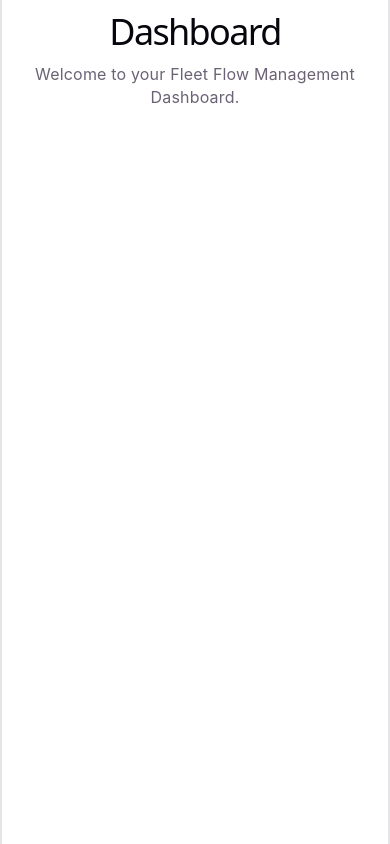
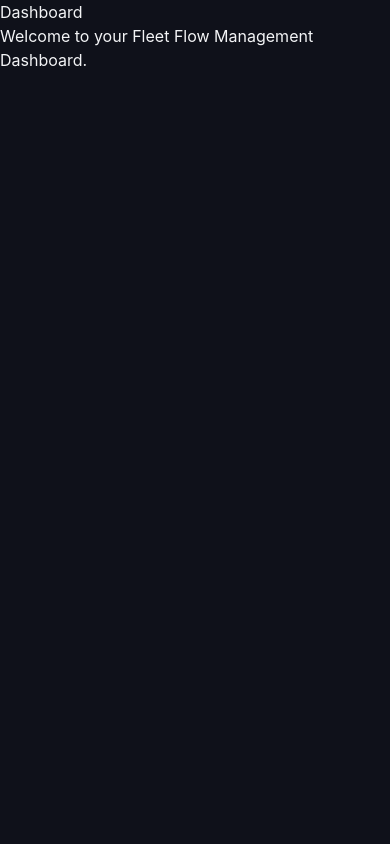
Before and after one commit to xiandev25/fleet-management-system-fullstack, a Vue app: page / in a window 390 px wide. Built offline with nearby package versions, Linux system fonts and the light colour scheme.

Commit message:
feat: Configure TailwindCSS v4 with premium road-themed design tokens

```diff
--- a/package.json
+++ b/package.json
@@ -9,6 +9,7 @@
     "preview": "vite preview"
   },
   "dependencies": {
+    "@tailwindcss/vite": "^4.3.0",
     "axios": "^1.16.1",
     "pinia": "^3.0.4",
     "vue": "^3.5.34",
--- a/src/style.css
+++ b/src/style.css
@@ -1,296 +1,51 @@
-:root {
-  --text: #6b6375;
-  --text-h: #08060d;
-  --bg: #fff;
-  --border: #e5e4e7;
-  --code-bg: #f4f3ec;
-  --accent: #aa3bff;
-  --accent-bg: rgba(170, 59, 255, 0.1);
-  --accent-border: rgba(170, 59, 255, 0.5);
-  --social-bg: rgba(244, 243, 236, 0.5);
-  --shadow:
-    rgba(0, 0, 0, 0.1) 0 10px 15px -3px, rgba(0, 0, 0, 0.05) 0 4px 6px -2px;
+@import "tailwindcss";
 
-  --sans: system-ui, 'Segoe UI', Roboto, sans-serif;
-  --heading: system-ui, 'Segoe UI', Roboto, sans-serif;
-  --mono: ui-monospace, Consolas, monospace;
+@theme {
+  /* Asphalt & Tar (Dark Mode Bases) */
+  --color-brand-asphalt: #0f111a;          /* Smooth new asphalt at night (Main Background) */
+  --color-brand-asphalt-light: #161a26;    /* Surface containers, sidebars (Polished tar) */
+  --color-brand-asphalt-lighter: #22293b;  /* Card panels, borders (Highway concrete gray) */
 
-  font: 18px/145% var(--sans);
-  letter-spacing: 0.18px;
-  color-scheme: light dark;
-  color: var(--text);
-  background: var(--bg);
-  font-synthesis: none;
-  text-rendering: optimizeLegibility;
+  /* High-Visibility Accents (Road Markings & Traffic Signs) */
+  --color-brand-highway-yellow: #facc15;   /* Reflector Lane Yellow (Primary Accent / Buttons) */
+  --color-brand-highway-yellow-hover: #eab308;
+  --color-brand-highway-yellow-glow: rgba(250, 204, 21, 0.12);
+
+  --color-brand-sign-blue: #0284c7;        /* Highway Guide Sign Blue (Secondary Accent / Links) */
+  --color-brand-sign-blue-hover: #0369a1;
+  --color-brand-sign-blue-glow: rgba(2, 132, 199, 0.15);
+
+  /* Status Colors (Traffic Signals & Road Safety) */
+  --color-status-go: #10b981;              /* Success / Available (Green Traffic Light) */
+  --color-status-caution: #f97316;         /* Warning / Alert (Construction Cone Orange) */
+  --color-status-stop: #ef4444;            /* Critical / Overdue (Stop Sign Red) */
+}
+
+/* Custom Base Styles */
+html, body {
+  background-color: #0f111a; /* brand-asphalt */
+  color: #f3f4f6; /* gray-100 */
+  font-family: 'Inter', system-ui, -apple-system, BlinkMacSystemFont, 'Segoe UI', Roboto, Oxygen, Ubuntu, Cantarell, sans-serif;
+  margin: 0;
+  padding: 0;
+  min-height: 100vh;
+  scroll-behavior: smooth;
   -webkit-font-smoothing: antialiased;
   -moz-osx-font-smoothing: grayscale;
-
-  @media (max-width: 1024px) {
-    font-size: 16px;
-  }
 }
 
-@media (prefers-color-scheme: dark) {
-  :root {
-    --text: #9ca3af;
-    --text-h: #f3f4f6;
-    --bg: #16171d;
-    --border: #2e303a;
-    --code-bg: #1f2028;
-    --accent: #c084fc;
-    --accent-bg: rgba(192, 132, 252, 0.15);
-    --accent-border: rgba(192, 132, 252, 0.5);
-    --social-bg: rgba(47, 48, 58, 0.5);
-    --shadow:
-      rgba(0, 0, 0, 0.4) 0 10px 15px -3px, rgba(0, 0, 0, 0.25) 0 4px 6px -2px;
-  }
-
-  #social .button-icon {
-    filter: invert(1) brightness(2);
-  }
+/* Custom Utility: Scrollbar */
+::-webkit-scrollbar {
+  width: 6px;
+  height: 6px;
 }
-
-body {
-  margin: 0;
+::-webkit-scrollbar-track {
+  background: #0f111a;
 }
-
-h1,
-h2 {
-  font-family: var(--heading);
-  font-weight: 500;
-  color: var(--text-h);
+::-webkit-scrollbar-thumb {
+  background: #22293b;
+  border-radius: 3px;
 }
-
-h1 {
-  font-size: 56px;
-  letter-spacing: -1.68px;
-  margin: 32px 0;
-  @media (max-width: 1024px) {
-    font-size: 36px;
-    margin: 20px 0;
-  }
+::-webkit-scrollbar-thumb:hover {
+  background: #facc15;
 }
-h2 {
-  font-size: 24px;
-  line-height: 118%;
-  letter-spacing: -0.24px;
-  margin: 0 0 8px;
-  @media (max-width: 1024px) {
-    font-size: 20px;
-  }
-}
-p {
-  margin: 0;
-}
-
-code,
-.counter {
-  font-family: var(--mono);
-  display: inline-flex;
-  border-radius: 4px;
-  color: var(--text-h);
-}
-
-code {
-  font-size: 15px;
-  line-height: 135%;
-  padding: 4px 8px;
-  background: var(--code-bg);
-}
-
-.counter {
-  font-size: 16px;
-  padding: 5px 10px;
-  border-radius: 5px;
-  color: var(--accent);
-  background: var(--accent-bg);
-  border: 2px solid transparent;
-  transition: border-color 0.3s;
-  margin-bottom: 24px;
-
-  &:hover {
-    border-color: var(--accent-border);
-  }
-  &:focus-visible {
-    outline: 2px solid var(--accent);
-    outline-offset: 2px;
-  }
-}
-
-.hero {
-  position: relative;
-
-  .base,
-  .framework,
-  .vite {
-    inset-inline: 0;
-    margin: 0 auto;
-  }
-
-  .base {
-    width: 170px;
-    position: relative;
-    z-index: 0;
-  }
-
-  .framework,
-  .vite {
-    position: absolute;
-  }
-
-  .framework {
-    z-index: 1;
-    top: 34px;
-    height: 28px;
-    transform: perspective(2000px) rotateZ(300deg) rotateX(44deg) rotateY(39deg)
-      scale(1.4);
-  }
-
-  .vite {
-    z-index: 0;
-    top: 107px;
-    height: 26px;
-    width: auto;
-    transform: perspective(2000px) rotateZ(300deg) rotateX(40deg) rotateY(39deg)
-      scale(0.8);
-  }
-}
-
-#app {
-  width: 1126px;
-  max-width: 100%;
-  margin: 0 auto;
-  text-align: center;
-  border-inline: 1px solid var(--border);
-  min-height: 100svh;
-  display: flex;
-  flex-direction: column;
-  box-sizing: border-box;
-}
-
-#center {
-  display: flex;
-  flex-direction: column;
-  gap: 25px;
-  place-content: center;
-  place-items: center;
-  flex-grow: 1;
-
-  @media (max-width: 1024px) {
-    padding: 32px 20px 24px;
-    gap: 18px;
-  }
-}
-
-#next-steps {
-  display: flex;
-  border-top: 1px solid var(--border);
-  text-align: left;
-
-  & > div {
-    flex: 1 1 0;
-    padding: 32px;
-    @media (max-width: 1024px) {
-      padding: 24px 20px;
-    }
-  }
-
-  .icon {
-    margin-bottom: 16px;
-    width: 22px;
-    height: 22px;
-  }
-
-  @media (max-width: 1024px) {
-    flex-direction: column;
-    text-align: center;
-  }
-}
-
-#docs {
-  border-right: 1px solid var(--border);
-
-  @media (max-width: 1024px) {
-    border-right: none;
-    border-bottom: 1px solid var(--border);
-  }
-}
-
-#next-steps ul {
-  list-style: none;
-  padding: 0;
-  display: flex;
-  gap: 8px;
-  margin: 32px 0 0;
-
-  .logo {
-    height: 18px;
-  }
-
-  a {
-    color: var(--text-h);
-    font-size: 16px;
-    border-radius: 6px;
-    background: var(--social-bg);
-    display: flex;
-    padding: 6px 12px;
-    align-items: center;
-    gap: 8px;
-    text-decoration: none;
-    transition: box-shadow 0.3s;
-
-    &:hover {
-      box-shadow: var(--shadow);
-    }
-    .button-icon {
-      height: 18px;
-      width: 18px;
-    }
-  }
-
-  @media (max-width: 1024px) {
-    margin-top: 20px;
-    flex-wrap: wrap;
-    justify-content: center;
-
-    li {
-      flex: 1 1 calc(50% - 8px);
-    }
-
-    a {
-      width: 100%;
-      justify-content: center;
-      box-sizing: border-box;
-    }
-  }
-}
-
-#spacer {
-  height: 88px;
-  border-top: 1px solid var(--border);
-  @media (max-width: 1024px) {
-    height: 48px;
-  }
-}
-
-.ticks {
-  position: relative;
-  width: 100%;
-
-  &::before,
-  &::after {
-    content: '';
-    position: absolute;
-    top: -4.5px;
-    border: 5px solid transparent;
-  }
-
-  &::before {
-    left: 0;
-    border-left-color: var(--border);
-  }
-  &::after {
-    right: 0;
-    border-right-color: var(--border);
-  }
-}
--- a/vite.config.js
+++ b/vite.config.js
@@ -1,7 +1,11 @@
 import { defineConfig } from 'vite'
 import vue from '@vitejs/plugin-vue'
+import tailwindcss from '@tailwindcss/vite'
 
 // https://vite.dev/config/
 export default defineConfig({
-  plugins: [vue()],
+  plugins: [
+    vue(),
+    tailwindcss(),
+  ],
 })
```
Also changed, not shown: 1 other file (tests, documents, lock files or other folders).
